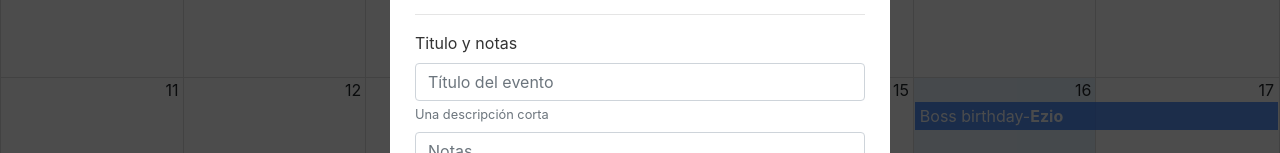
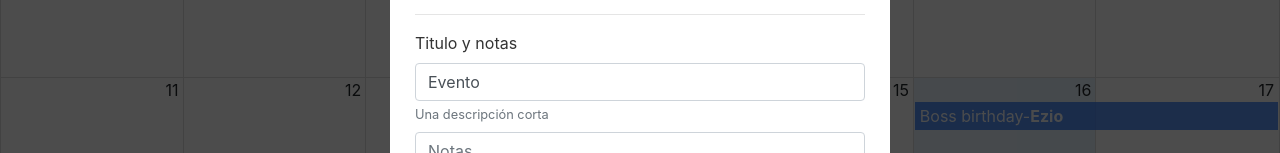
Before and after one commit to ewa1do/React-Course, a React (Vite) app in the folder calendar-app/: page / in a window 1280 px wide. Shown: the part 331-484 px from the top of the page. Built offline with nearby package versions, Linux system fonts and the light colour scheme.

Commit message:
Obtener la informacion del formulario del evento

```diff
--- a/calendar-app/src/components/calendar/CalendarModal.jsx
+++ b/calendar-app/src/components/calendar/CalendarModal.jsx
@@ -23,17 +23,45 @@ export const CalendarModal = () => {
   const [dateStart, setDateStart] = useState(now.toDate());
   const [dateEnd, setDateEnd] = useState(nowPlus1.toDate());
 
+  const [formValues, setFormValues] = useState({
+    title: 'Evento',
+    notes: '',
+    start: now.toDate(),
+    end: nowPlus1.toDate(),
+  });
+
+  const { title, notes } = formValues;
+
+  const handleInputChange = ({ target }) => {
+    setFormValues({
+      ...formValues,
+      [target.name]: [target.value],
+    });
+  };
+
   const closeModal = () => {
     console.log('closing...');
   };
 
   const handleStartDateChange = (e) => {
     setDateStart(e);
-    // setDateEnd(moment(e).add(1, 'hours'));
+    setFormValues({
+      ...formValues,
+      start: e,
+    });
   };
 
   const handleEndDateChange = (e) => {
     setDateEnd(e);
+    setFormValues({
+      ...formValues,
+      end: e,
+    });
+  };
+
+  const handleSubmitForm = (e) => {
+    e.preventDefault();
+    console.log(formValues);
   };
 
   return (
@@ -50,7 +78,7 @@ export const CalendarModal = () => {
       <hr />
       <form
         className='container'
-        onSubmit={(e) => e.preventDefault()}
+        onSubmit={handleSubmitForm}
       >
         <div className='form-group mb-2'>
           <label>Fecha y hora inicio</label>
@@ -82,6 +110,8 @@ export const CalendarModal = () => {
             placeholder='Título del evento'
             name='title'
             autoComplete='off'
+            value={title}
+            onChange={handleInputChange}
           />
           <small
             id='emailHelp'
@@ -98,6 +128,8 @@ export const CalendarModal = () => {
             placeholder='Notas'
             rows='5'
             name='notes'
+            value={notes}
+            onChange={handleInputChange}
           ></textarea>
           <small
             id='emailHelp'
```
